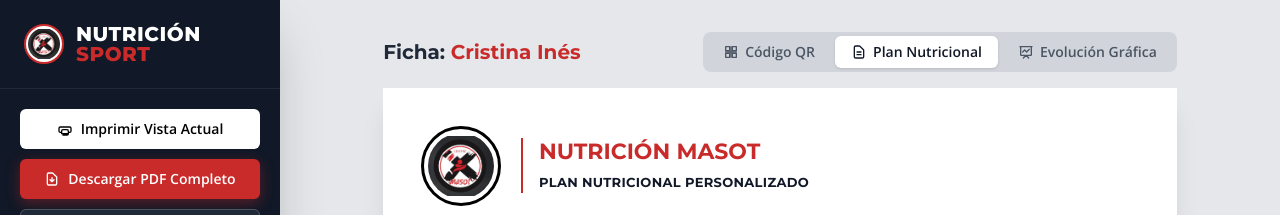
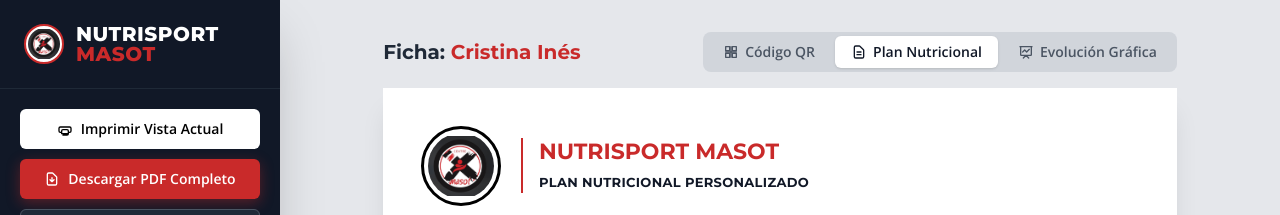
Before and after one commit to AVS-PROJECTS33/nutrisport-masot-plan-nutricional, a plain HTML site: page index.html in a window 1280 px wide. Shown: the top 215 px of the page. Drawn offline with nearby package versions, Linux system fonts and the light colour scheme.

Commit message:
Update index.html

```diff
--- a/index.html
+++ b/index.html
@@ -103,8 +103,8 @@
                 <!-- LOGO DEL MENU LATERAL -->
                 <img src="https://raw.githubusercontent.com/AVS-PROJECTS33/nutrisport-masot-plan-nutricional/main/Image%20(5).jpg" alt="Logo" class="w-10 h-10 rounded-full object-contain object-center p-0.5 border-2 border-[#c92a2a] bg-white">
                 <div>
-                    <h2 class="text-xl font-heading font-extrabold text-white tracking-wide leading-none">NUTRICIÓN</h2>
-                    <h2 class="text-xl font-heading font-extrabold text-[#c92a2a] tracking-wide leading-none">SPORT</h2>
+                    <h2 class="text-xl font-heading font-extrabold text-white tracking-wide leading-none">NUTRISPORT</h2>
+                    <h2 class="text-xl font-heading font-extrabold text-[#c92a2a] tracking-wide leading-none">MASOT</h2>
                 </div>
             </div>
 
@@ -211,7 +211,7 @@
                     <img src="https://api.qrserver.com/v1/create-qr-code/?size=250x250&data=https://nutricionsport.app/pdf/cristina-ines" alt="Código QR Descarga" class="w-64 h-64 object-contain">
                 </div>
 
-                <p class="text-xs font-bold text-gray-400 uppercase tracking-widest text-center">NUTRICIÓN SPORT MASOT</p>
+                <p class="text-xs font-bold text-gray-400 uppercase tracking-widest text-center">NUTRISPORT MASOT</p>
 
             </div>
 
@@ -226,7 +226,7 @@
                     <img src="https://raw.githubusercontent.com/AVS-PROJECTS33/nutrisport-masot-plan-nutricional/main/Image%20(5).jpg" alt="Logo Nutrición Masot" class="w-20 h-20 rounded-full object-contain object-center p-1 border-[3px] border-black flex-shrink-0 bg-white">
 
                     <div class="flex-1 border-l-2 border-[#c92a2a] pl-4">
-                        <input type="text" value="NUTRICIÓN MASOT" class="font-heading text-[22px] font-bold text-[#c92a2a] w-full outline-none bg-transparent leading-none mb-1">
+                        <input type="text" value="NUTRISPORT MASOT" class="font-heading text-[22px] font-bold text-[#c92a2a] w-full outline-none bg-transparent leading-none mb-1">
                         <input type="text" value="PLAN NUTRICIONAL PERSONALIZADO" class="font-heading text-[13px] font-bold text-gray-900 w-full outline-none bg-transparent tracking-wide leading-none">
                     </div>
                 </header>
```
